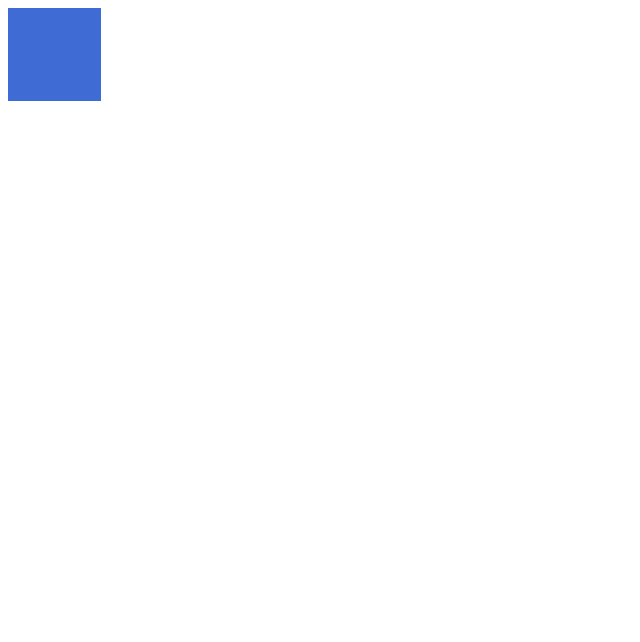
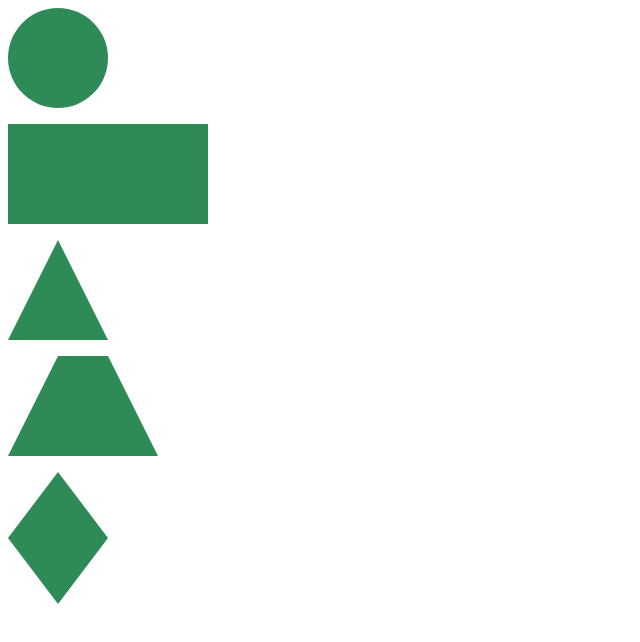
Before and after one commit to VergHar/css-animations, a plain HTML site: page index.html in a window 1280 px wide. Shown: the whole page, without its empty margins (0-640 px from the left). Drawn offline with Linux system fonts and the light colour scheme.

Commit message:
add geometric shapes

```diff
--- a/index.css
+++ b/index.css
@@ -2,7 +2,7 @@
 from {background-color:red; width:300px; height:300px;}
 to {background-color: darkblue; width:50px; height:50px;}
 }*/
-@keyframes background-color-animation{
+/*@keyframes background-color-animation{
     0% {background-color: red;
         width: 300px;
         height: 300px;}
@@ -22,6 +22,49 @@ to {background-color: darkblue; width:50px; height:50px;}
         background-color: red;
         animation-name:background-color-animation;
         animation-duration: 3s;
-        animation-iteration-count: infinite;
+        animation-iteration-count: 2;
         animation-timing-function: linear;
+       }*/
+  p.circule {
+      width: 100px;
+      height: 100px;
+      background-color: seagreen;
+      border-radius: 50%;
        }
+p.rectangle{
+    width: 200px;
+    height: 100px;
+    background-color: seagreen;
+}
+p.triangle{
+    width: 0;
+    height: 0;
+    border-left: 50px solid transparent;
+    border-right: 50px solid transparent;
+    border-bottom: 100px solid seagreen;
+}
+p.trapezoid{
+    border-bottom: 100px solid seagreen;
+    border-left: 50px solid transparent;
+    border-right: 50px solid transparent;
+    height: 0;
+    width: 50px;
+}
+
+p.diamond-top {
+    width: 0;
+    height: 0;
+    border : 50px solid transparent;
+    position: relative;
+    border-bottom: 66px solid seagreen;
+    top: -50px;
+}
+p.diamond:after {
+    content: '' ;
+    width: 0;
+    height: 0;
+    left: -50px ;
+    top: 70px;
+    border: 50px solid transparent;
+    border-top: 66px solid seagreen;
+}
--- a/index.html
+++ b/index.html
@@ -4,6 +4,13 @@
     </head>
     <body>
        <div class="animation-example"></div>
-
+       <p class="circule"></p>
+       <p class="rectangle"></p>
+       <p class="triangle"></p>
+       <p class="trapezoid"></p>
+      <div>
+        <p class="diamond-top "></p>
+       <p class="diamond"></p>
+      </div>
     </body>
 </html>
```
